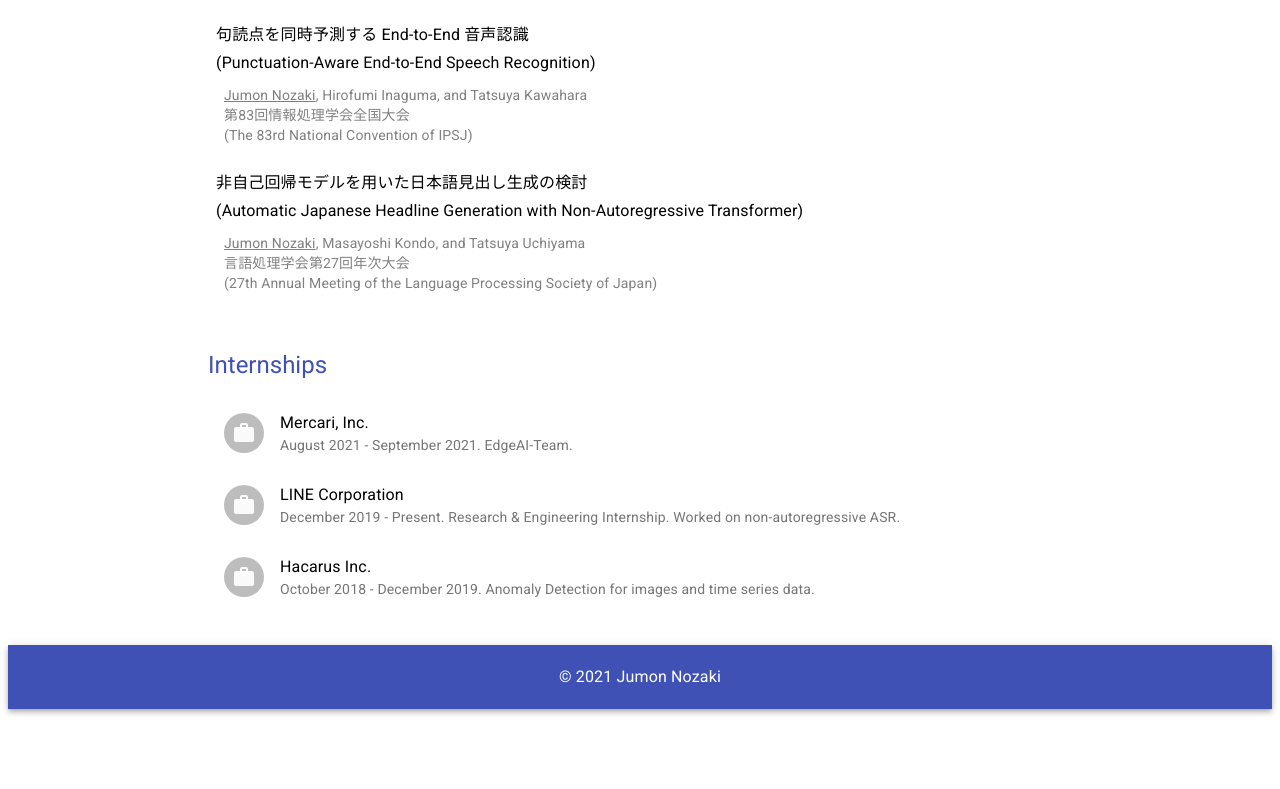
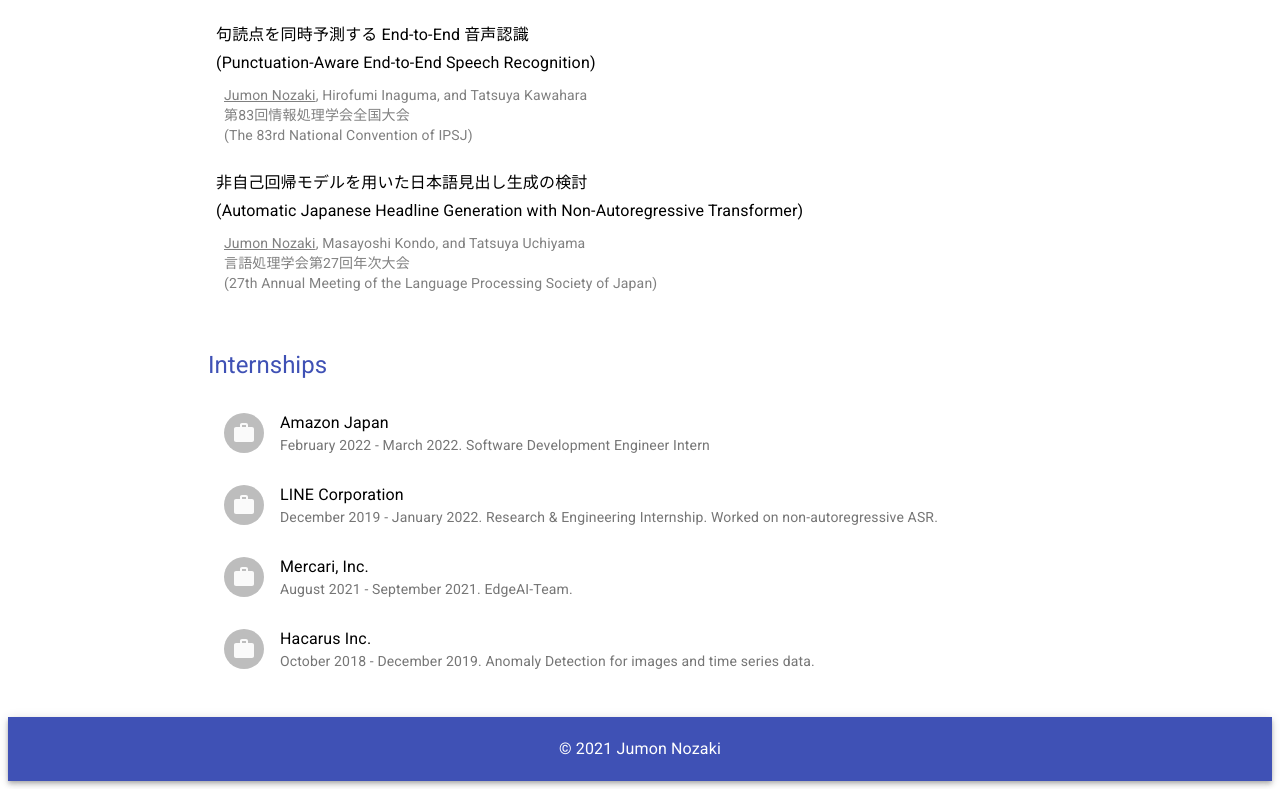
Before and after one commit to jumon/jumon.github.io, a Gatsby site: page / in a window 1280 px wide. Shown: the part 927-1716 px from the top of the page. Before the commit the page ends 1644 px from the top, so only its background shows below. Built offline with nearby package versions, Linux system fonts and the light colour scheme; Gatsby itself is replaced by a stand-in of ours.

Commit message:
add internship

```diff
--- a/src/components/internship.js
+++ b/src/components/internship.js
@@ -18,15 +18,15 @@ const Internship = () => {
       </Box>
       <Box m={1}>
         <List>
-          <ListItem>
+        <ListItem>
             <ListItemAvatar>
               <Avatar>
                 <WorkIcon />
               </Avatar>
             </ListItemAvatar>
             <ListItemText
-              primary="Mercari, Inc."
-              secondary="August 2021 - September 2021. EdgeAI-Team."
+              primary="Amazon Japan"
+              secondary="February 2022 - March 2022. Software Development Engineer Intern"
             />
           </ListItem>
           <ListItem>
@@ -37,7 +37,18 @@ const Internship = () => {
             </ListItemAvatar>
             <ListItemText
               primary="LINE Corporation"
-              secondary="December 2019 - Present. Research & Engineering Internship. Worked on non-autoregressive ASR."
+              secondary="December 2019 - January 2022. Research & Engineering Internship. Worked on non-autoregressive ASR."
+            />
+          </ListItem>
+          <ListItem>
+            <ListItemAvatar>
+              <Avatar>
+                <WorkIcon />
+              </Avatar>
+            </ListItemAvatar>
+            <ListItemText
+              primary="Mercari, Inc."
+              secondary="August 2021 - September 2021. EdgeAI-Team."
             />
           </ListItem>
           <ListItem>
```
